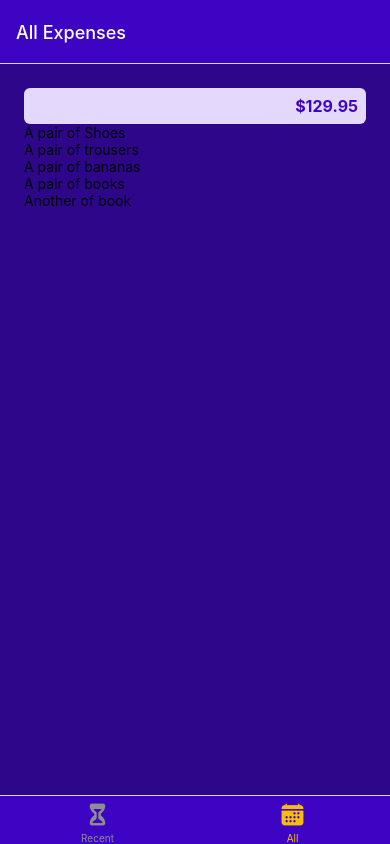
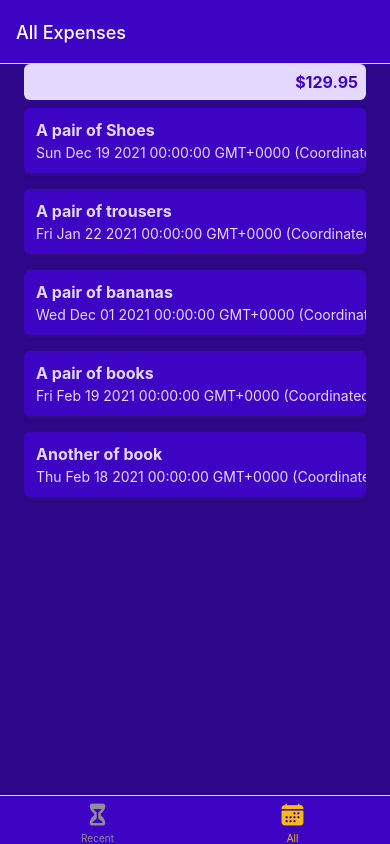
Before and after one commit to BabuliSahoo/ExpenseTracker, a React Native app: screen /AllExpenses in a window 390 px wide. Built offline with nearby package versions, Linux system fonts and the light colour scheme.

Commit message:
Styles Added

```diff
--- /dev/null
+++ b/components/ExpensesOutput/ExpenseItem.js
@@ -0,0 +1,56 @@
+import { View, Pressable, StyleSheet,Text } from "react-native";
+import { GlobalStyles } from "../../constants/styles";
+
+function ExpenseItem({ description, amount, date }) {
+  return (
+    <Pressable>
+      <View style={styles.expenseItem}>
+        <View>
+          <Text style={[styles.textBase, styles.description]}>
+            {description}
+          </Text>
+          <Text style={styles.textBase}>{date.toString()}</Text>
+        </View>
+        <View style={styles.amountContainer}>
+          <Text style={styles.amount}>{amount}</Text>
+        </View>
+      </View>
+    </Pressable>
+  );
+}
+
+export default ExpenseItem;
+const styles = StyleSheet.create({
+  expenseItem: {
+    padding: 12,
+    marginVertical: 8,
+    backgroundColor: GlobalStyles.colors.primary500,
+    flexDirection: "row",
+    justifyContent: "space-between",
+    borderRadius: 6,
+    elevation: 3,
+    shadowColor: GlobalStyles.colors.gray500,
+    shadowRadius: 4,
+    shadowOffset: { width: 1, height: 1 },
+    shadowOpacity: 0.4,
+  },
+  textBase: {
+    color: GlobalStyles.colors.primary50,
+  },
+  description: {
+    fontSize: 16,
+    marginBottom: 4,
+    fontWeight: "bold",
+  },
+  amountContainer: {
+    paddingHorizontal: 12,
+    paddingVertical: 4,
+    backgroundColor: "white",
+    justifyContent: "center",
+    borderRadius: 4,
+  },
+  amount: {
+    color: GlobalStyles.colors.primary500,
+    fontWeight: "bold",
+  },
+});
--- a/components/ExpensesOutput/ExpenseList.js
+++ b/components/ExpensesOutput/ExpenseList.js
@@ -1,7 +1,8 @@
 import { FlatList, Text } from "react-native";
+import ExpenseItem from "./ExpenseItem";
 
 function renderExpenseItem(itemData) {
-  return <Text>{itemData.item.description}</Text>;
+  return <ExpenseItem  {...itemData.item} />
 }
 
 function ExpensesList({ expenses }) {
--- a/components/ExpensesOutput/ExpensesOutput.js
+++ b/components/ExpensesOutput/ExpensesOutput.js
@@ -46,8 +46,10 @@
 
 const styles = StyleSheet.create({
   container:{
-      padding:24,
-      backgroundColor:GlobalStyles.colors.primary700,
-      flex:1
+    flex:1,
+    backgroundColor:GlobalStyles.colors.primary700,
+    paddingHorizontal:24,
+    paddingTop:0,
+    paddingBottom:0
   }
 });
```
